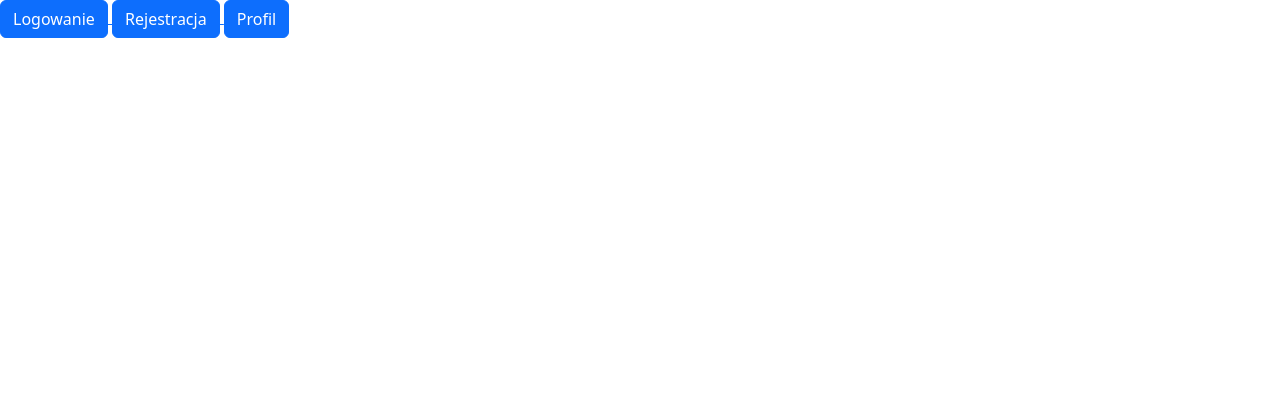
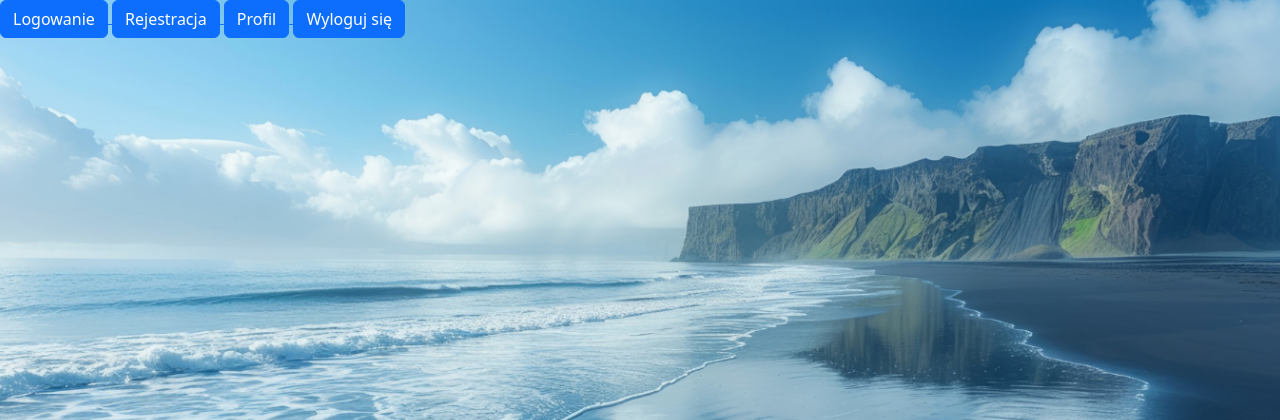
Before and after one commit to MrSebol/Portal, a PHP site: page /friendbook/index.php in a window 1280 px wide. Shown: the top 420 px of the page. Run offline with PHP 8.4, Linux system fonts and the light colour scheme; data that the repository does not hold is empty.

Commit message:
Dodanie tła oraz dodanie opcji wylogowania się która niszczy sesję użytkownika

```diff
--- a/friendbook/class/Profile.class.php
+++ b/friendbook/class/Profile.class.php
@@ -19,7 +19,7 @@ class Profile {
         //pobierz jeden profil po jego ID
         //zwróć obiekt Profile
         //połączenie do bazy danych
-        $db = new mysqli('localhost', 'root', '', 'profile');
+        $db = new mysqli('localhost', 'root', '', 'friendbook');
         //kwerenda do bazy danych
         $sql = "SELECT * FROM profile WHERE ID=? LIMIT 1";
         $q = $db->prepare($sql);
@@ -33,7 +33,7 @@ class Profile {
     static function GetAll() : array {
         //pobierz wszystkie profile
         //zwróć tablicę obiektów Profile
-        $db = new mysqli('localhost', 'root', '', 'profile');
+        $db = new mysqli('localhost', 'root', '', 'friendbook');
         //kwerenda do bazy danych
         $sql = "SELECT * FROM profile LIMIT 500";
         $q = $db->prepare($sql);
@@ -48,7 +48,7 @@ class Profile {
     static function GetUserProfile($userID) : Profile {
         //pobierz profil użytkownika
         //zwróć obiekt Profile
-        $db = new mysqli('localhost', 'root', '', 'profile');
+        $db = new mysqli('localhost', 'root', '', 'friendbook');
         //kwerenda do bazy danych
         $sql = "SELECT * FROM profile WHERE userID=? LIMIT 1";
         $q = $db->prepare($sql);
--- a/friendbook/class/User.class.php
+++ b/friendbook/class/User.class.php
@@ -27,7 +27,7 @@ class User {
 
 
         //połączenie do bazy danych
-        $db = new mysqli('localhost', 'root', '', 'profile');
+        $db = new mysqli('localhost', 'root', '', 'friendbook');
         //kwerenda do bazy danych
         $sql = "INSERT INTO user (email, password) VALUES (?, ?)";
         //zapytanie
@@ -43,7 +43,7 @@ class User {
     static function Login(string $email, string $password) : bool {
         //poniższa funkcja odpowiada za logowanie użytkownika
         //połączenie do bazy danych
-        $db = new mysqli('localhost', 'root', '', 'profile');
+        $db = new mysqli('localhost', 'root', '', 'friendbook');
         //tworzymy w języku SQL zapytanie, tam gdzie chcemy uzyć
         //zmiennych wstawiamy "?"
         $sql = "SELECT * FROM user WHERE email = ?";
--- a/friendbook/index.php
+++ b/friendbook/index.php
@@ -10,6 +10,7 @@ session_start();
     <meta charset="UTF-8">
     <meta name="viewport" content="width=device-width, initial-scale=1.0">
     <title>Strona główna</title>
+    <link rel="stylesheet" href="style.css">
     <link href="https://cdn.jsdelivr.net/npm/bootstrap@5.3.3/dist/css/bootstrap.min.css" rel="stylesheet" integrity="sha384-QWTKZyjpPEjISv5WaRU9OFeRpok6YctnYmDr5pNlyT2bRjXh0JMhjY6hW+ALEwIH" crossorigin="anonymous">
     <script src="https://cdn.jsdelivr.net/npm/bootstrap@5.3.3/dist/js/bootstrap.bundle.min.js" integrity="sha384-YvpcrYf0tY3lHB60NNkmXc5s9fDVZLESaAA55NDzOxhy9GkcIdslK1eN7N6jIeHz" crossorigin="anonymous"></script>
 </head>
@@ -24,6 +25,8 @@ session_start();
 </a>
 <a href="profile.php">
 <button class="btn btn-primary">Profil</button>
+<a href="logout.php">
+<button class="btn btn-primary">Wyloguj się</button>
 </a>
 <br>
 <?php
--- a/friendbook/login.php
+++ b/friendbook/login.php
@@ -23,6 +23,7 @@ if (isset($_REQUEST['email']) && isset($_REQUEST['password'])) {
     <meta charset="UTF-8">
     <meta name="viewport" content="width=device-width, initial-scale=1.0">
     <title>Formularz logowania</title>
+    <link rel="stylesheet" href="style.css">
     <link href="https://cdn.jsdelivr.net/npm/bootstrap@5.3.3/dist/css/bootstrap.min.css" rel="stylesheet" integrity="sha384-QWTKZyjpPEjISv5WaRU9OFeRpok6YctnYmDr5pNlyT2bRjXh0JMhjY6hW+ALEwIH" crossorigin="anonymous">
     <script src="https://cdn.jsdelivr.net/npm/bootstrap@5.3.3/dist/js/bootstrap.bundle.min.js" integrity="sha384-YvpcrYf0tY3lHB60NNkmXc5s9fDVZLESaAA55NDzOxhy9GkcIdslK1eN7N6jIeHz" crossorigin="anonymous"></script>
 </head>
--- a/friendbook/profile.php
+++ b/friendbook/profile.php
@@ -28,6 +28,7 @@ if(isset($_REQUEST['profileID'])) {
     <meta charset="UTF-8">
     <meta name="viewport" content="width=device-width, initial-scale=1.0">
     <title>Strona główna</title>
+    <link rel="stylesheet" href="style.css">
     <link href="https://cdn.jsdelivr.net/npm/bootstrap@5.3.3/dist/css/bootstrap.min.css" rel="stylesheet" integrity="sha384-QWTKZyjpPEjISv5WaRU9OFeRpok6YctnYmDr5pNlyT2bRjXh0JMhjY6hW+ALEwIH" crossorigin="anonymous">
     <script src="https://cdn.jsdelivr.net/npm/bootstrap@5.3.3/dist/js/bootstrap.bundle.min.js" integrity="sha384-YvpcrYf0tY3lHB60NNkmXc5s9fDVZLESaAA55NDzOxhy9GkcIdslK1eN7N6jIeHz" crossorigin="anonymous"></script>
 </head>
--- a/friendbook/register.php
+++ b/friendbook/register.php
@@ -18,6 +18,7 @@ if (isset($_REQUEST['email']) && isset($_REQUEST['password'])) {
     <meta charset="UTF-8">
     <meta name="viewport" content="width=device-width, initial-scale=1.0">
     <title>Formularz rejestracji</title>
+    <link rel="stylesheet" href="style.css">
     <link href="https://cdn.jsdelivr.net/npm/bootstrap@5.3.3/dist/css/bootstrap.min.css" rel="stylesheet" integrity="sha384-QWTKZyjpPEjISv5WaRU9OFeRpok6YctnYmDr5pNlyT2bRjXh0JMhjY6hW+ALEwIH" crossorigin="anonymous">
     <script src="https://cdn.jsdelivr.net/npm/bootstrap@5.3.3/dist/js/bootstrap.bundle.min.js" integrity="sha384-YvpcrYf0tY3lHB60NNkmXc5s9fDVZLESaAA55NDzOxhy9GkcIdslK1eN7N6jIeHz" crossorigin="anonymous"></script>
 </head>
--- a/friendbook/style.css
+++ b/friendbook/style.css
@@ -1,3 +1,11 @@
+body {
+    background-image: url('ocean.jpg');
+    background-size: cover; /* lub 'contain' jeśli chcesz, aby całe zdjęcie było widoczne */
+    background-position: center; /* centrowanie obrazu */
+    background-repeat: no-repeat; /* zapobiega powtarzaniu obrazu */
+    background-attachment: fixed; /* sprawia, że obraz pozostaje na miejscu podczas przewijania strony */
+}
+
 div#profileContent {
     text-align: center;
 }
```
Also changed, not shown: friendbook/logout.php (added, +22 -0 lines), friendbook/ocean.jpg (added).
